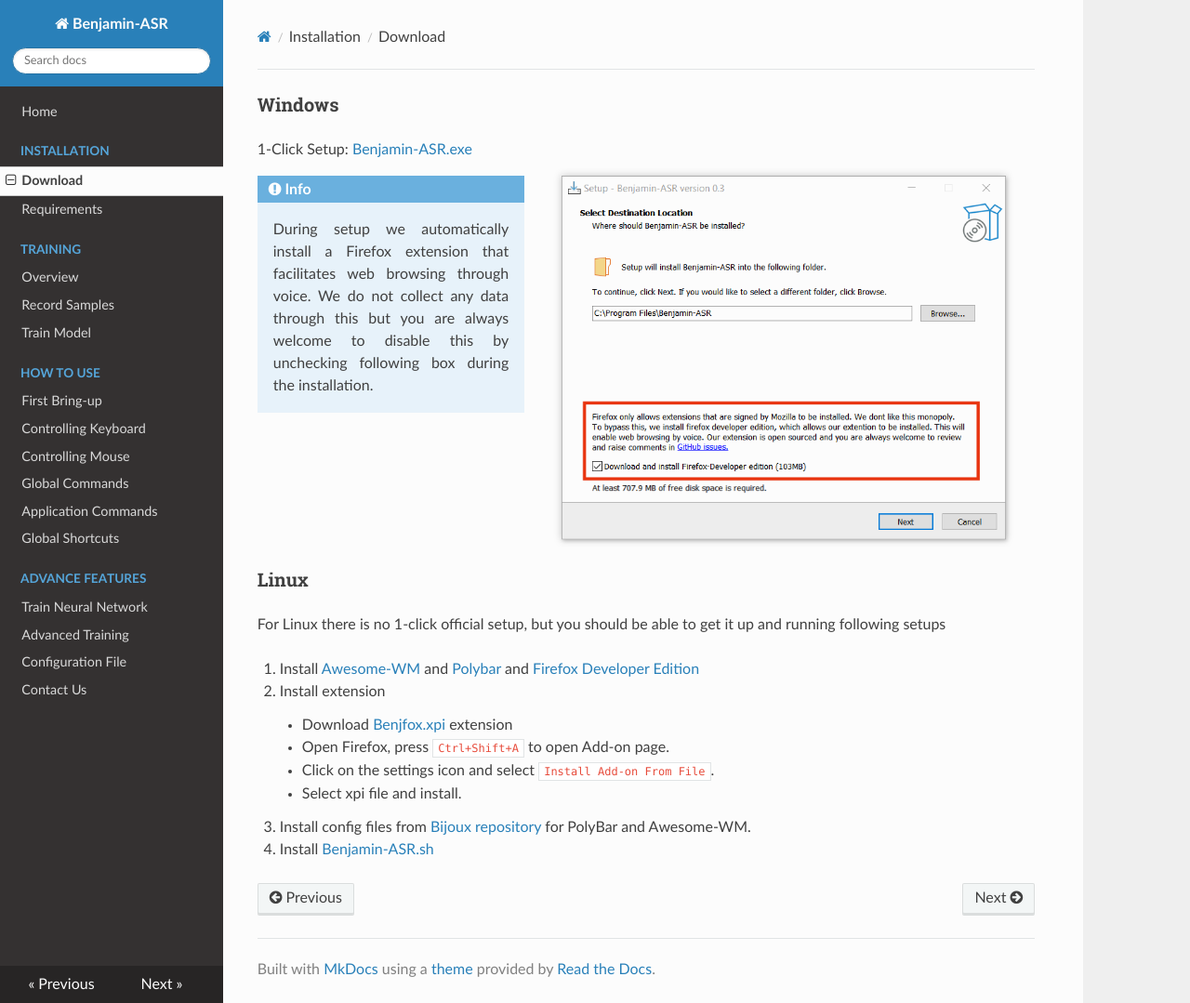
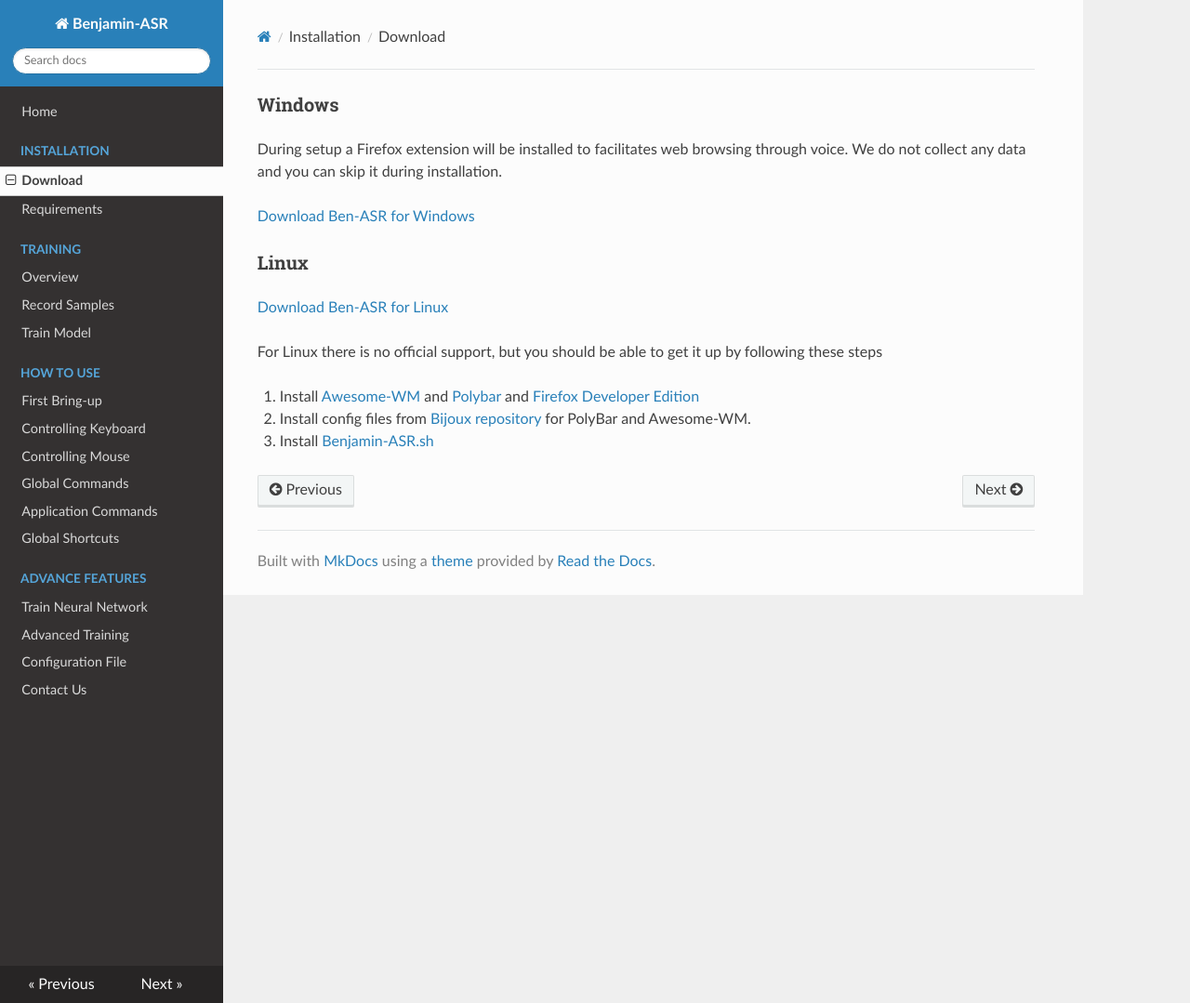
Before and after one commit to benjamin-asr/benjamin-asr.github.io, an MkDocs documentation site: the page built from docs/Installation.md, in a window 1280 px wide and 1079 px high. Shown: the whole window at 93% size. Built offline with MkDocs 1.6.1, drawn with Linux system fonts in a browser that asks for light colours; nearby versions of some CDN libraries.

Commit message:
Improve Home Page Texts

```diff
--- a/docs/Installation.md
+++ b/docs/Installation.md
@@ -1,33 +1,16 @@
 ### Windows
+During setup a Firefox extension will be installed to facilitates web browsing through voice. We do not collect any data and you can skip it during installation.
 
-<p style="margin-bottom: 1px;">1-Click Setup: <a href="https://forms.gle/MEsKRiWJs3cEgXtp6">Benjamin-ASR.exe</a></p>
-
-<div style="display: flex; flex-wrap: wrap; align-items: flex-start; gap: 10px; margin-bottom: 1em;">
-
-  <div style="flex: 0.8; min-width: 150px;margin-top: 15px;">
-    <div class="admonition info">
-      <p class="admonition-title">Info</p>
-      <p style="padding: 5px;text-align: justify;">During setup we automatically install a Firefox extension that facilitates web browsing through voice. We do not collect any data through this but you are always welcome to disable this by unchecking following box during the installation.</p>
-    </div>
-  </div>
-
-  <div style="flex: 1.5; min-width: 400px; text-align: center;">
-     <img alt="Installation FF" src="../img/installation_ff.png" style="height: 420px; width: auto; max-width: 100%; vertical-align: middle;">
-     </div>
-
-</div>
+<a class="download_btn" href="https://forms.gle/MEsKRiWJs3cEgXtp6">Download Ben-ASR for Windows</a>
 
 ### Linux
-For Linux there is no 1-click official setup, but  you should be able to get it up and running following setups
+
+<a class="download_btn" href="https://forms.gle/MEsKRiWJs3cEgXtp6">Download Ben-ASR for Linux</a>
+
+For Linux there is no official support, but you should be able to get it up by following these steps
 
 1. Install [Awesome-WM](https://awesomewm.org/) and [Polybar](https://github.com/polybar/polybar) and [Firefox Developer Edition](https://download-origin.cdn.mozilla.net/pub/devedition/releases/120.0b1/linux-x86_64/en-US/firefox-120.0b1.tar.bz2)
 
-2. Install extension
-    - Download [Benjfox.xpi](https://github.com/benjamin-asr/Release/releases/download/v0.1/BenjFox.xpi) extension
-    - Open Firefox, press `Ctrl+Shift+A` to open Add-on page.
-    - Click on the settings icon and select `Install Add-on From File`.
-    - Select xpi file and install.
-
-3. Install config files from [Bijoux repository](https://github.com/bijanbina/Bijoux/tree/master/Awesome) for PolyBar and Awesome-WM.
+2. Install config files from [Bijoux repository](https://github.com/bijanbina/Bijoux/tree/master/Awesome) for PolyBar and Awesome-WM.
 
 3. Install [Benjamin-ASR.sh](https://forms.gle/MEsKRiWJs3cEgXtp6)
```
Also changed, not shown: docs/About.md (+1 -1 lines), docs/Requirements.md (+1 -1 lines), docs/index.md (+10 -10 lines), site/About/index.html, site/Installation/index.html, site/Requirements/index.html, site/css/theme.css, site/index.html, site/search/search_index.json, 2 other files.
